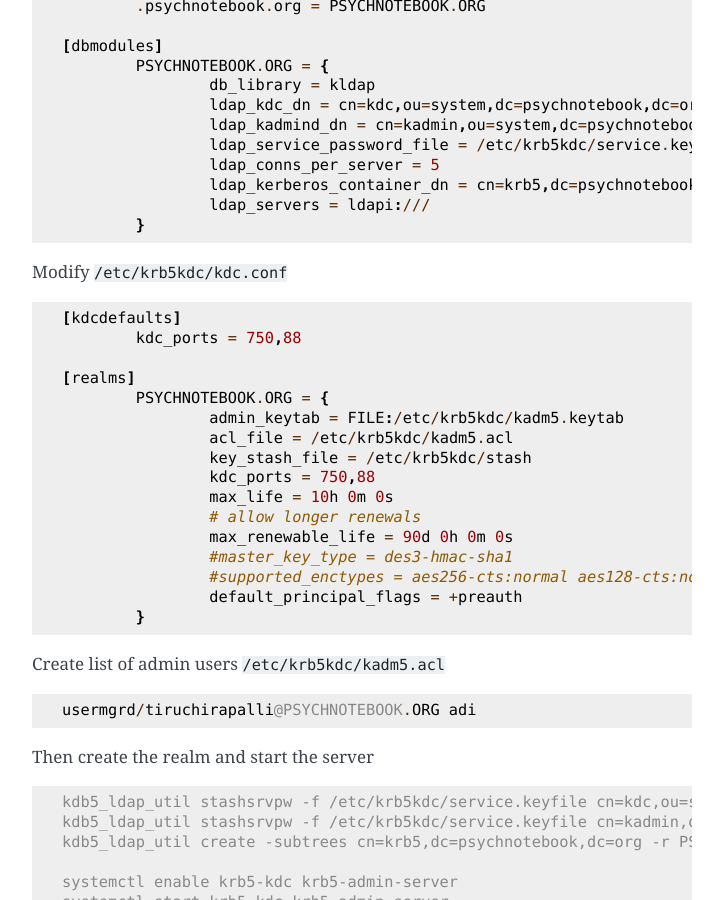
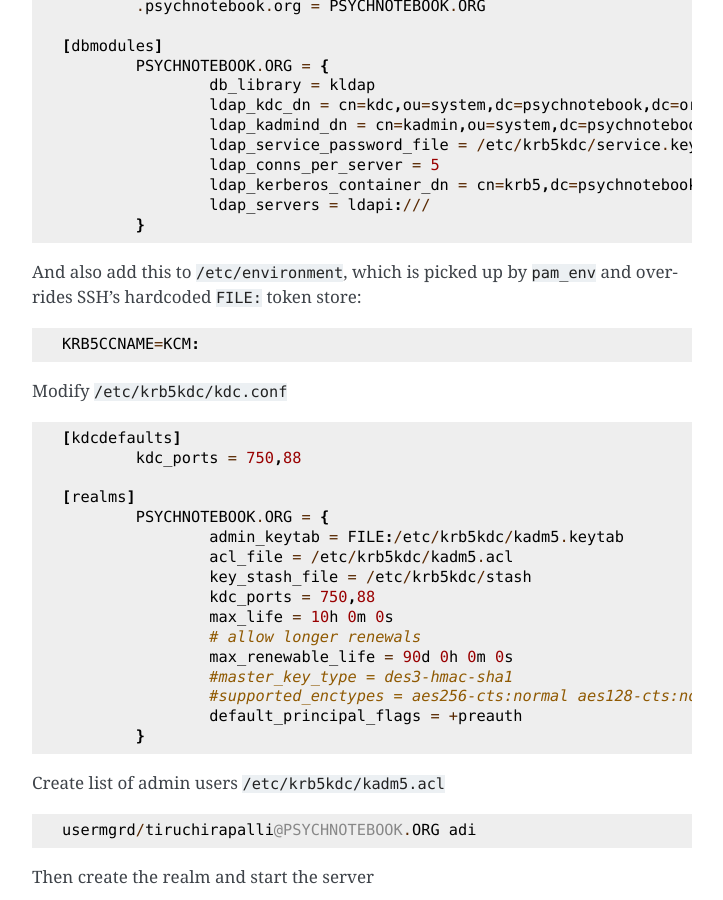
Before and after one commit to leibniz-psychology/psychnotebook-deploy, a Sphinx documentation site: the page built from doc/configuration.rst, in a window 1280 px wide and 900 px high, scrolled down 6476 px. Shown: the whole window, without its empty margins (388-1111 px from the left). Built offline with Sphinx 7.4.7, drawn with Linux system fonts in a browser that asks for light colours.

Commit message:
configuration: Add quirks for kerberized SSH

```diff
--- a/doc/configuration.rst
+++ b/doc/configuration.rst
@@ -362,6 +362,17 @@ Modify ``/etc/krb5.conf``
 			ldap_kerberos_container_dn = cn=krb5,dc=psychnotebook,dc=org
 			ldap_servers = ldapi:///
 		}
+
+.. quirks[
+
+And also add this to :file:`/etc/environment`, which is picked up by
+``pam_env`` and overrides SSH’s hardcoded ``FILE:`` token store:
+
+.. code::
+
+	KRB5CCNAME=KCM:
+
+.. ]quirks
 
 Modify ``/etc/krb5kdc/kdc.conf``
 
```
